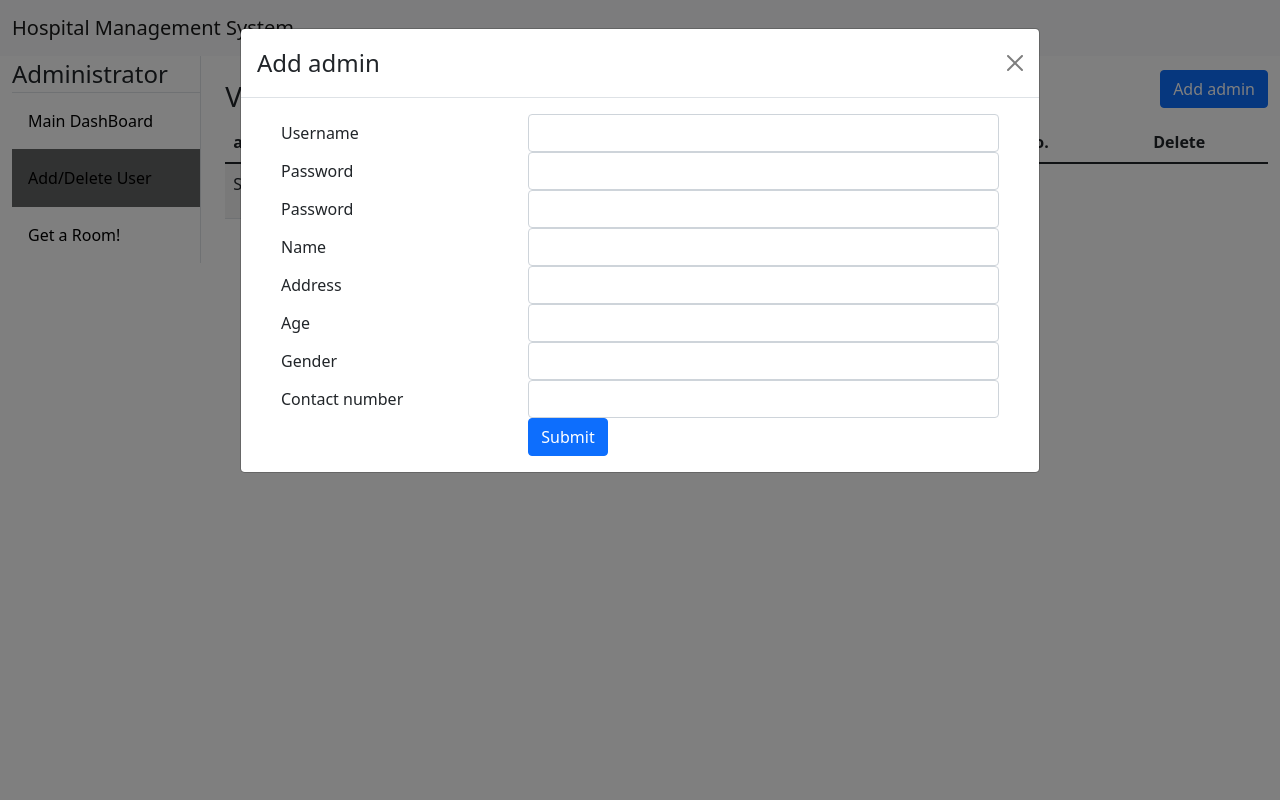
After one commit to rv4102/dbms-lab, a Flask app: template A4/HMS/templates/admin_add_del_user.html in a window 1280 px wide, after a click that opens the changed part. The commit adds this page. Run offline with Flask 2, Linux system fonts and the light colour scheme; the template is opened without the code that fills it: most values are stand-ins (such as "Sample title", 1, 10 or a date in 2020); form fields are guessed from the names that the template uses; some libraries are stand-ins or nearby versions.

Commit message:
admin page restructure

```diff
--- a/A4/HMS/forms.py
+++ b/A4/HMS/forms.py
@@ -15,8 +15,8 @@
     submit = SubmitField("Register Patient")
 
 class AddUser(FlaskForm):
-    choices = [('Doctor', 'Doctor'), ('FD_Operator', 'FrontDesk Operator'), ('DE_Operator', 'DataEntry Operator'), ('Administrator', 'Administrator')]
-    users = SelectField(u'Field name', choices = choices, validators = [DataRequired()])
+    # choices = [('Doctor', 'Doctor'), ('FD_Operator', 'FrontDesk Operator'), ('DE_Operator', 'DataEntry Operator'), ('Administrator', 'Administrator')]
+    # users = SelectField(u'Field name', choices = choices, validators = [DataRequired()])
     username = StringField("Username", validators=[DataRequired(), Length(min=2, max=50)])
     password1 = PasswordField("Password", validators=[DataRequired(), Length(min=2, max=20)])
     password2 = PasswordField("Confirm Password", validators=[DataRequired(), EqualTo('password1')])
@@ -27,7 +27,7 @@
     contact_number = StringField("User's Contact Number", validators=[DataRequired(), Length(min=10, max=10)])
     submit = SubmitField("Add User")
 
-class DeleteUser(FlaskForm):
+class GetUser(FlaskForm):
     choices = [('Doctor', 'Doctor'), ('FD_Operator', 'FrontDesk Operator'), ('DE_Operator', 'DataEntry Operator'), ('Administrator', 'Administrator')]
     users = SelectField(u'Field name', choices = choices, validators = [DataRequired()])
     submit = SubmitField("Select User")
--- /dev/null
+++ b/A4/HMS/templates/admin_add_del_user.html
@@ -0,0 +1,159 @@
+{% extends 'admin_base.html' %}
+
+{% block sidebar %}
+<a class="list-group-item list-group-item-action list-group-item-light p-3" style="color: black;" href="/admin">Main
+  DashBoard</a>
+<a class="list-group-item list-group-item-action list-group-item-light p-3 active" style="color: black"
+  href="/admin/edit_user">Add/Delete
+  User</a>
+<a class="list-group-item list-group-item-action list-group-item-light p-3" style="color: black"
+  href="/admin/add_room">Get a Room!</a>
+{% endblock %}
+
+{% block main_content %}
+<div class="d-flex justify-content-between align-items-center">
+  <h3 class="mt-4">View {{user_type}}s</h3>
+  <!-- add user from here -->
+  <button type="button" class="btn btn-primary" data-bs-toggle="modal" data-bs-target="#user">
+      Add {{user_type}}
+  </button>
+</div>
+<!-- modal defined here -->
+<div class="modal fade" id="user" aria-labelledby="label" aria-hidden="true">
+  <div class="modal-dialog modal-lg">
+    <!-- Modal content-->
+    <div class="modal-content">
+      <div class="modal-header">
+        <h4 class="modal-title" id="label">Add {{user_type}}</h4>
+        <button type="button" class="btn-close" data-bs-dismiss="modal"></button>
+      </div>
+      <div class="modal-body">
+        <div class="container">
+          <form method="post">
+            {{ form.hidden_tag() }}
+            <div class="form-group row">
+              {{ form.username.label(class="col-sm-4 col-form-label") }}
+              <div class="col-sm-8">
+                {{ form.username(class="form-control") }}
+                {% for error in form.username.errors %}
+                <span class="help-block">{{ error }}</span>
+                {% endfor %}
+              </div>
+            </div>
+
+            <div class="form-group row">
+              {{ form.password1.label(class="col-sm-4 col-form-label") }}
+              <div class="col-sm-8">
+                {{ form.password1(class="form-control") }}
+                {% for error in form.password1.errors %}
+                <span class="help-block">{{ error }}</span>
+                {% endfor %}
+              </div>
+            </div>
+
+            <div class="form-group row">
+              {{ form.password2.label(class="col-sm-4 col-form-label") }}
+              <div class="col-sm-8">
+                {{ form.password2(class="form-control") }}
+                {% for error in form.password2.errors %}
+                <span class="help-block">{{ error }}</span>
+                {% endfor %}
+              </div>
+            </div>
+
+            <div class="form-group row">
+              {{ form.name.label(class="col-sm-4 col-form-label") }}
+              <div class="col-sm-8">
+                {{ form.name(class="form-control") }}
+                {% for error in form.name.errors %}
+                <span class="help-block">{{ error }}</span>
+                {% endfor %}
+              </div>
+            </div>
+
+            <div class="form-group row">
+              {{ form.address.label(class="col-sm-4 col-form-label") }}
+              <div class="col-sm-8">
+                {{ form.address(class="form-control") }}
+                {% for error in form.address.errors %}
+                <span class="help-block">{{ error }}</span>
+                {% endfor %}
+              </div>
+            </div>
+
+            <div class="form-group row">
+              {{ form.age.label(class="col-sm-4 col-form-label") }}
+              <div class="col-sm-8">
+                {{ form.age(class="form-control") }}
+                {% for error in form.age.errors %}
+                <span class="help-block">{{ error }}</span>
+                {% endfor %}
+              </div>
+            </div>
+
+            <div class="form-group row">
+              {{ form.gender.label(class="col-sm-4 col-form-label") }}
+              <div class="col-sm-8">
+                {{ form.gender(class="form-control") }}
+                {% for error in form.gender.errors %}
+                <span class="help-block">{{ error }}</span>
+                {% endfor %}
+              </div>
+            </div>
+
+            <div class="form-group row">
+              {{ form.contact_number.label(class="col-sm-4 col-form-label") }}
+              <div class="col-sm-8">
+                {{ form.contact_number(class="form-control") }}
+                {% for error in form.contact_number.errors %}
+                <span class="help-block">{{ error }}</span>
+                {% endfor %}
+              </div>
+            </div>
+
+            <div class="form-group row">
+              <div class="offset-sm-4 col-sm-8">
+                {{ form.submit(class="btn btn-primary") }}
+              </div>
+            </div>
+          </form>
+        </div>
+
+
+
+
+      </div>
+    </div>
+  </div>
+</div>
+
+{% if user_type_list|length == 0 %}
+<p>No {{user_type}} to delete</p>
+{% else %}
+<div class="table-responsive">
+  <table class="table table-striped">
+    <thead class="thead-dark">
+      <tr>
+        <th scope="col">{{user_type}} ID</th>
+        <th scope="col">Name</th>
+        <th scope="col">Address</th>
+        <th scope="col">Age</th>
+        <th scope="col">Gender</th>
+        <th scope="col">Contact No.</th>
+        <th scope="col">Delete</th>
+      </tr>
+    </thead>
+    <tbody>
+      {% for user_ in user_type_list %}
+      <tr>
+        {% for field in user_ %}
+        <td>{{ field }}</td>
+        {% endfor %}
+        <td><a href="/admin/delete/{{ user_type }}/{{ user_[0] }}" class="btn btn-primary">Delete</a></td>
+      </tr>
+      {% endfor %}
+    </tbody>
+  </table>
+</div>
+{% endif %}
+{% endblock %}
--- a/A4/HMS/templates/admin_add_room.html
+++ b/A4/HMS/templates/admin_add_room.html
@@ -3,10 +3,8 @@
 {% block sidebar %}
 <a class="list-group-item list-group-item-action list-group-item-light p-3" style="color: black;" href="/admin">Main
   DashBoard</a>
-<a class="list-group-item list-group-item-action list-group-item-light p-3" style="color: black" href="/admin/add">Add
-  User</a>
-<a class="list-group-item list-group-item-action list-group-item-light p-3" style="color: black"
-  href="/admin/delete">Delete User</a>
+  <a class="list-group-item list-group-item-action list-group-item-light p-3" style="color: black" href="/admin/edit_user">Add/Delete
+    User</a>
 <a class="list-group-item list-group-item-action list-group-item-light p-3 active" style="color: black"
   href="/admin/add_room">Get a Room!</a>
 {% endblock %}
--- a/A4/HMS/templates/admin_dashboard.html
+++ b/A4/HMS/templates/admin_dashboard.html
@@ -3,10 +3,8 @@
 {% block sidebar %}
 <a class="list-group-item list-group-item-action list-group-item-light p-3 active" style="color: black;" href="/admin">Main
   DashBoard</a>
-<a class="list-group-item list-group-item-action list-group-item-light p-3" style="color: black" href="/admin/add">Add
-  User</a>
-<a class="list-group-item list-group-item-action list-group-item-light p-3" style="color: black"
-  href="/admin/delete">Delete User</a>
+  <a class="list-group-item list-group-item-action list-group-item-light p-3" style="color: black" href="/admin/edit_user">Add/Delete
+    User</a>
 <a class="list-group-item list-group-item-action list-group-item-light p-3" style="color: black"
   href="/admin/add_room">Get a Room!</a>
 {% endblock %}
--- a/A4/HMS/templates/admin_delete_select.html
+++ b/A4/HMS/templates/admin_select_user.html
@@ -3,16 +3,14 @@
 {% block sidebar %}
 <a class="list-group-item list-group-item-action list-group-item-light p-3" style="color: black;" href="/admin">Main
   DashBoard</a>
-<a class="list-group-item list-group-item-action list-group-item-light p-3" style="color: black" href="/admin/add">Add
+<a class="list-group-item list-group-item-action list-group-item-light p-3 active" style="color: black" href="/admin/edit_user">Add/Delete
   User</a>
-<a class="list-group-item list-group-item-action list-group-item-light p-3 active" style="color: black"
-  href="/admin/delete">Delete User</a>
 <a class="list-group-item list-group-item-action list-group-item-light p-3" style="color: black"
   href="/admin/add_room">Get a Room!</a>
 {% endblock %}
 
 {% block main_content %}
-<h1 class="mt-4">Delete User</h1>
+<h1 class="mt-4">View User</h1>
 <div class="container">
   <form method="post">
     {{ form.hidden_tag() }}
```
Also changed, not shown: A4/HMS/routes.py (+30 -47 lines), A4/HMS/templates/admin_add.html (deleted, +0 -111 lines), A4/HMS/templates/admin_delete.html (deleted, +0 -45 lines).
